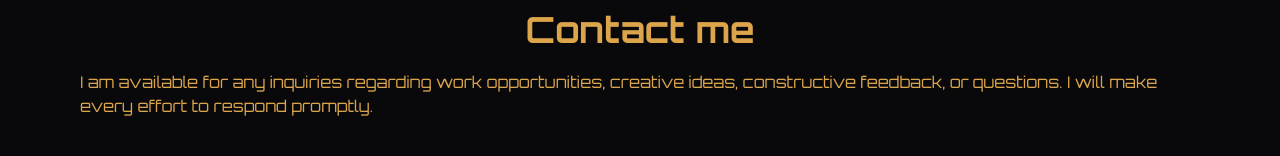
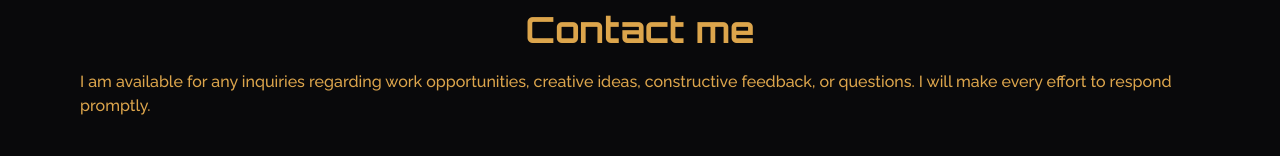
Before and after one commit to nabeel77/portfolio, a Next.js app: page / in a window 1280 px wide. Shown: the part 3594-3750 px from the top of the page. Built offline with nearby package versions, Linux system fonts and the light colour scheme; no server answers; the database is empty.

Commit message:
fix: fixed raleway font issue on contact section

```diff
--- a/components/Contact/index.js
+++ b/components/Contact/index.js
@@ -30,7 +30,9 @@ const Contact = () => {
         <h1 className="my-0 mx-auto text-accent text-xl md:text-3xl lg:text-4xl font-OrbitronBold">
           Contact me
         </h1>
-        <h3 className={`${globalDesigns.responsiveFontStyles} my-0 mx-auto`}>
+        <h3
+          className={`${globalDesigns.responsiveFontStyles} font-RalewayMedium my-0 mx-auto`}
+        >
           I am available for any inquiries regarding work opportunities,
           creative ideas, constructive feedback, or questions. I will make every
           effort to respond promptly.
```
